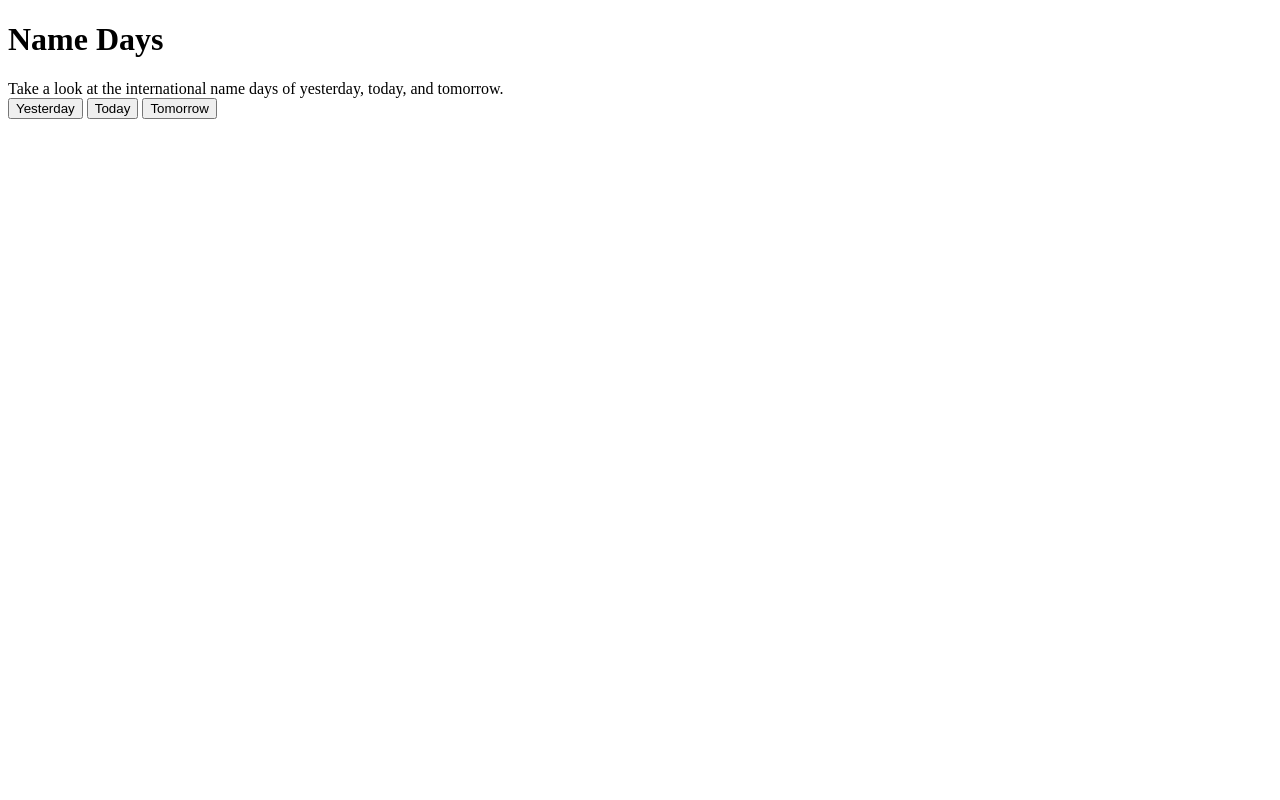
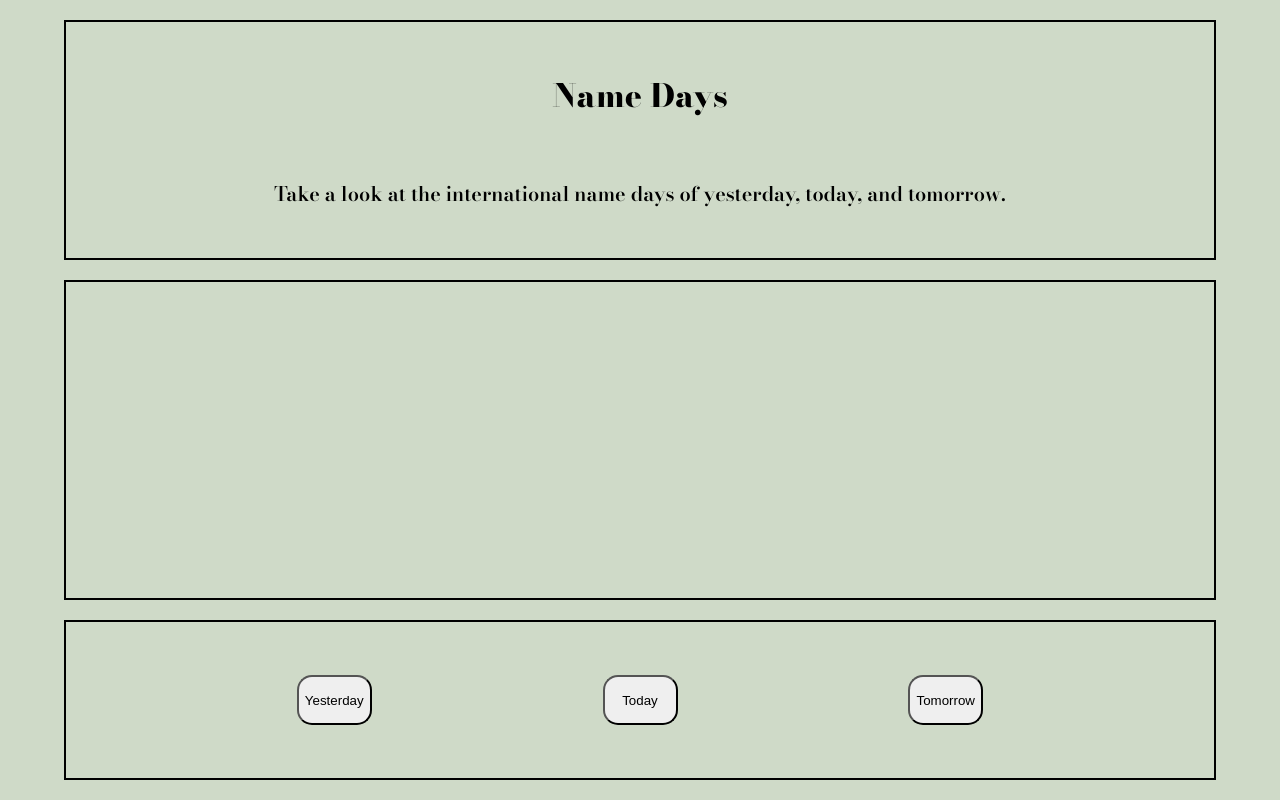
Before and after one commit to aacarring/name-day-finder, a plain HTML site: page index.html in a window 1280 px wide. Drawn offline with nearby package versions, Linux system fonts and the light colour scheme.

Commit message:
Added layout, linked Google Font in html, added some styling in scss

```diff
--- a/index.html
+++ b/index.html
@@ -4,6 +4,8 @@
     <meta charset="UTF-8">
     <meta name="viewport" content="width=device-width, initial-scale=1.0">
     <title>Name Day</title>
+    <link rel="preconnect" href="https://fonts.gstatic.com">
+    <link href="https://fonts.googleapis.com/css2?family=Bodoni+Moda:ital,wght@0,400;0,500;0,600;0,700;0,800;0,900;1,400;1,500;1,600;1,700;1,800;1,900&display=swap" rel="stylesheet">
     <link rel="stylesheet" href="./styles.css">
 </head>
 <body>
--- a/styles.scss
+++ b/styles.scss
@@ -0,0 +1,61 @@
+* {
+    margin: 0;
+    padding: 0;
+    box-sizing: border-box;
+}
+body {
+    background: #cfdac8;
+    width: 100vw;
+    height: 100vh;
+    display: flex;
+    flex-direction: column;
+    text-align: center;
+    justify-content: space-evenly;
+    align-items: center;
+    header {
+        display: flex;
+        flex-direction: column;
+        justify-content: space-evenly;
+        border: 2px solid black;
+        font-family: 'Bodoni Moda', serif;
+        width: 90vw;
+        height: 30vh;
+        padding: 10px;
+        h1 {
+            font-size: 2em;
+            font-weight: 800;
+            margin-bottom: 2.5vh;
+        }
+        span {
+            font-size: 1.25em;
+            font-weight: 600;
+        }
+    }
+    .container {
+        width: 90vw;
+        min-width: 290px;
+        border: 2px solid black;
+        height: 40vh;
+        font-family: 'Bodoni Moda', serif;
+    }
+    .buttons {
+        display: flex;
+        justify-content: space-evenly;
+        align-items: center;
+        width: 90vw;
+        height: 20vh;
+        min-width: 290px;
+        border: 2px solid black;
+        button {
+            width: 75px;
+            height: 50px;
+            padding: 5px;
+            text-align: center;
+            outline: none;
+            border-radius: 15px;
+            &:hover {
+                cursor: pointer;
+            }
+        }
+    }
+}
```
Also changed, not shown: styles.css, 1 other file.
